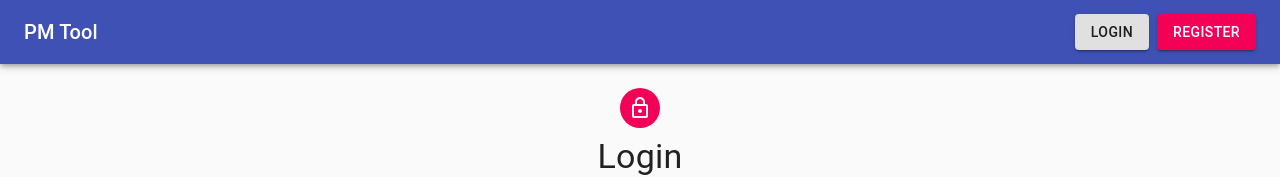
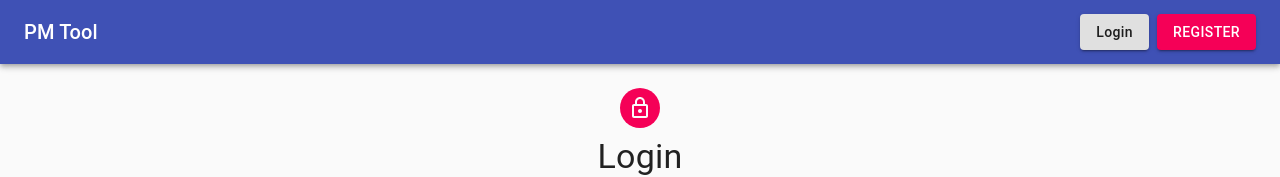
Before and after one commit to EmanuelMiron/PMTool_Client, a React (Create React App) app: page /login in a window 1280 px wide. Shown: the top 177 px of the page. Built offline with nearby package versions, Linux system fonts and the light colour scheme.

Commit message:
changed the username from user to username

```diff
--- a/src/components/layout/Navbar.js
+++ b/src/components/layout/Navbar.js
@@ -15,7 +15,8 @@ const useStyles = makeStyles((theme) => ({
 		flexGrow: 1,
 	},
 	button: {
-		marginRight: '0.5rem',
+        marginRight: '0.5rem',
+        textTransform: 'none',
 	},
 }));
 
@@ -48,7 +49,7 @@ const Navbar = () => {
 				{isAuthenticated() ? (
 					<>
 						<Button className={classes.button} color="primary" variant="contained">
-							{currentUser.user}
+							{currentUser.username}
 						</Button>
 						<Button style={{ color: 'white' }} onClick={logout}>Logout</Button>
 					</>
```
